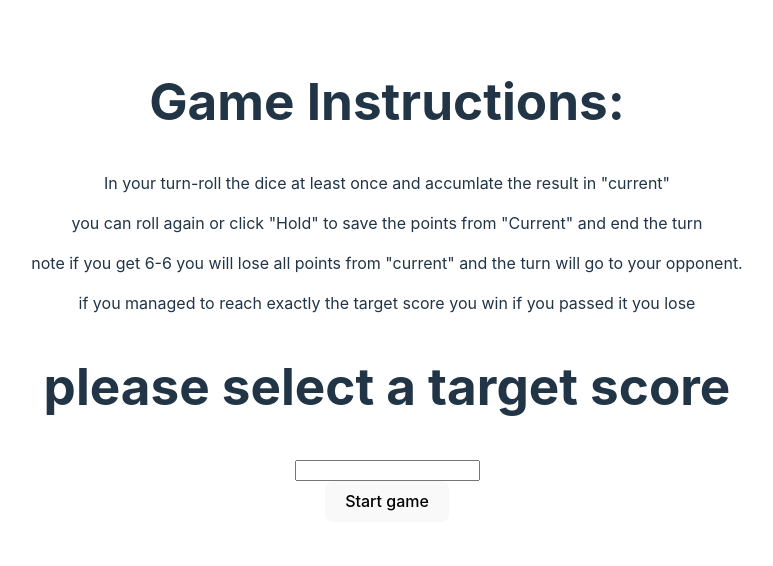
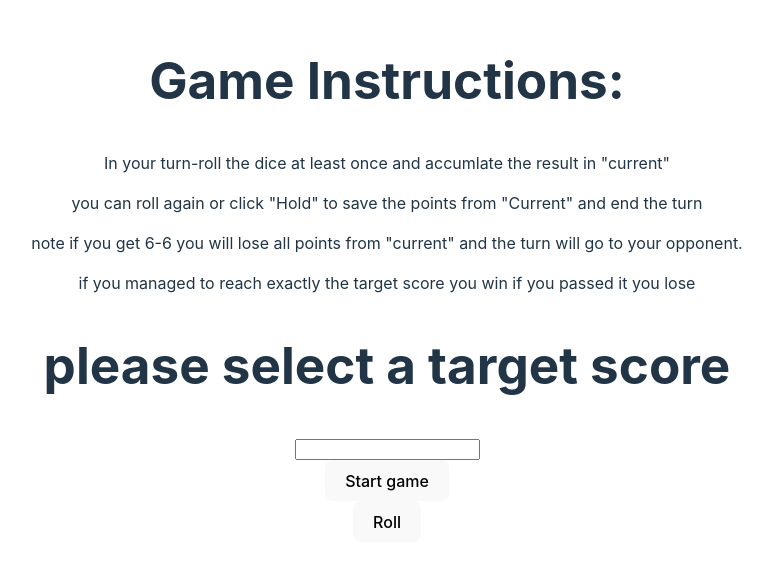
Before and after one commit to Wisambebar1/dice_game, a React (Vite) app in the folder dice_game/: page / in a window 1280 px wide. Shown: the part 124-690 px from the top of the page, without its empty margins (253-1026 px from the left). Built offline with nearby package versions, Linux system fonts and the light colour scheme.

Commit message:
part_1 is done

```diff
--- a/dice_game/src/App.jsx
+++ b/dice_game/src/App.jsx
@@ -2,15 +2,22 @@ import './App.css'
 import Input from './Components/Input'
 import Instructions from './Components/Instructions'
 import Request from './Components/Request'
+import Roll from './Components/Roll'
 import Start_game from './Components/Start_game'
+// import Data from './Components/Images'
 function App() {
   return(
-    <section>
-      <Instructions/>
-      <Request/>
-      <Input/>
-      <Start_game/>
-    </section>
+    <div>
+      <section id="section-1">
+        <Instructions/>
+        <Request/>
+        <Input/>
+        <Start_game/>
+      </section>
+      <section id="section-2">
+        <Roll/>
+      </section>
+    </div>
   )
 }
 
--- /dev/null
+++ b/dice_game/src/Components/Images.jsx
@@ -0,0 +1,8 @@
+import dice1 from '../assets/Dice_Game_Starter-main/Dice_Game_Starter-main/dice-1.png'
+import dice2 from '../assets/Dice_Game_Starter-main/Dice_Game_Starter-main/dice-2.png'
+import dice3 from '../assets/Dice_Game_Starter-main/Dice_Game_Starter-main/dice-3.png'
+import dice4 from '../assets/Dice_Game_Starter-main/Dice_Game_Starter-main/dice-4.png'
+import dice5 from '../assets/Dice_Game_Starter-main/Dice_Game_Starter-main/dice-5.png'
+import dice6 from '../assets/Dice_Game_Starter-main/Dice_Game_Starter-main/dice-6.png'
+const Images=[dice1,dice2,dice3,dice4,dice5,dice6]
+export default Images
--- /dev/null
+++ b/dice_game/src/Components/Roll.jsx
@@ -0,0 +1,20 @@
+import Images from './Images'
+import React, { useState } from 'react';
+const Roll=()=>{
+    let [number1,setNumber1]=useState(0)
+    let [number2,setNumber2]=useState(0)
+    const handleRollBtn=()=>{
+        number1=Math.floor(Math.random()*6)+1;
+        number2=Math.floor(Math.random()*6)+1;
+        setNumber1(number1)
+        setNumber2(number2)
+    }
+    return(
+        <div>
+            <button onClick={handleRollBtn}>Roll</button>
+            <img id="img-1" src={Images[number1-1]}/>
+            <img id="img-2" src={Images[number2-1]}/>
+        </div>
+    )
+}
+export default Roll
--- a/dice_game/src/Components/Start_game.jsx
+++ b/dice_game/src/Components/Start_game.jsx
@@ -1,7 +1,7 @@
 const Start=()=>{
     return(
         <div>
-            <a href="#">
+            <a href="#section-2">
                 <button>Start game</button>
             </a>
         </div>
```
